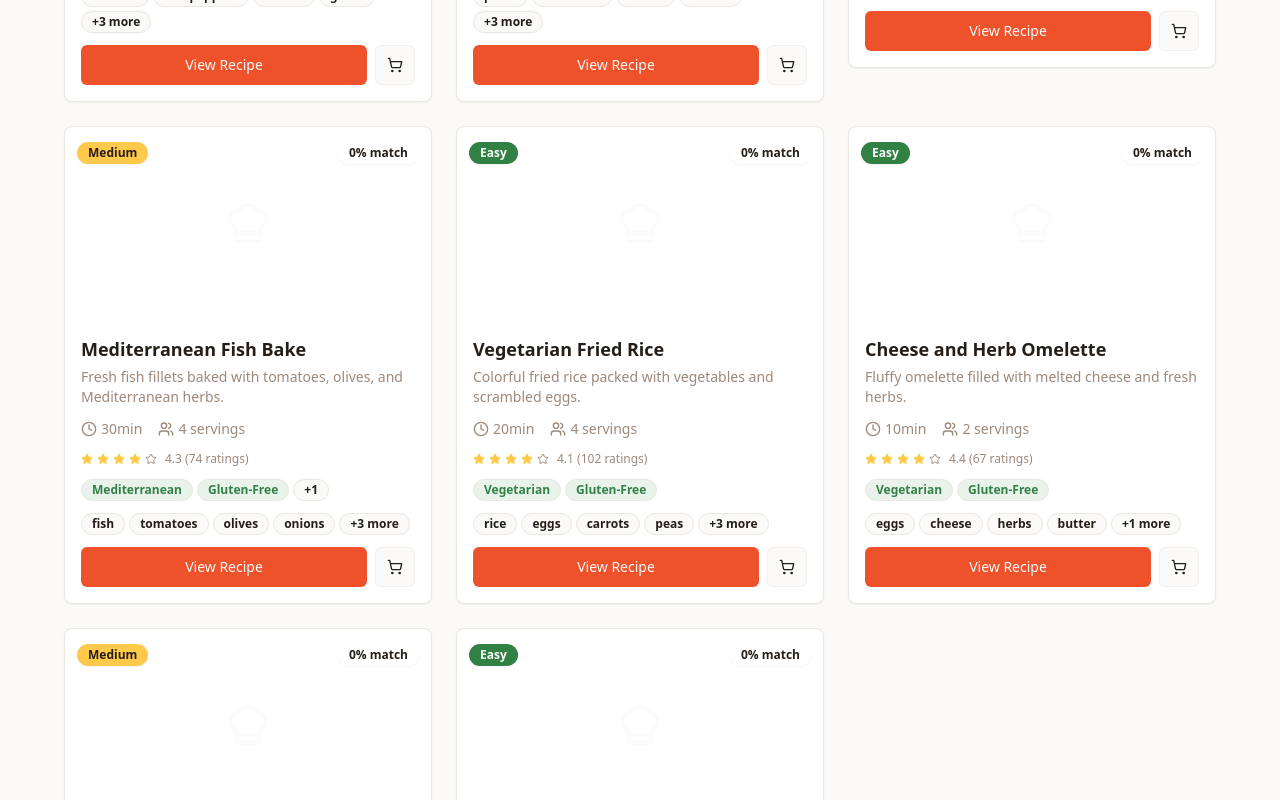
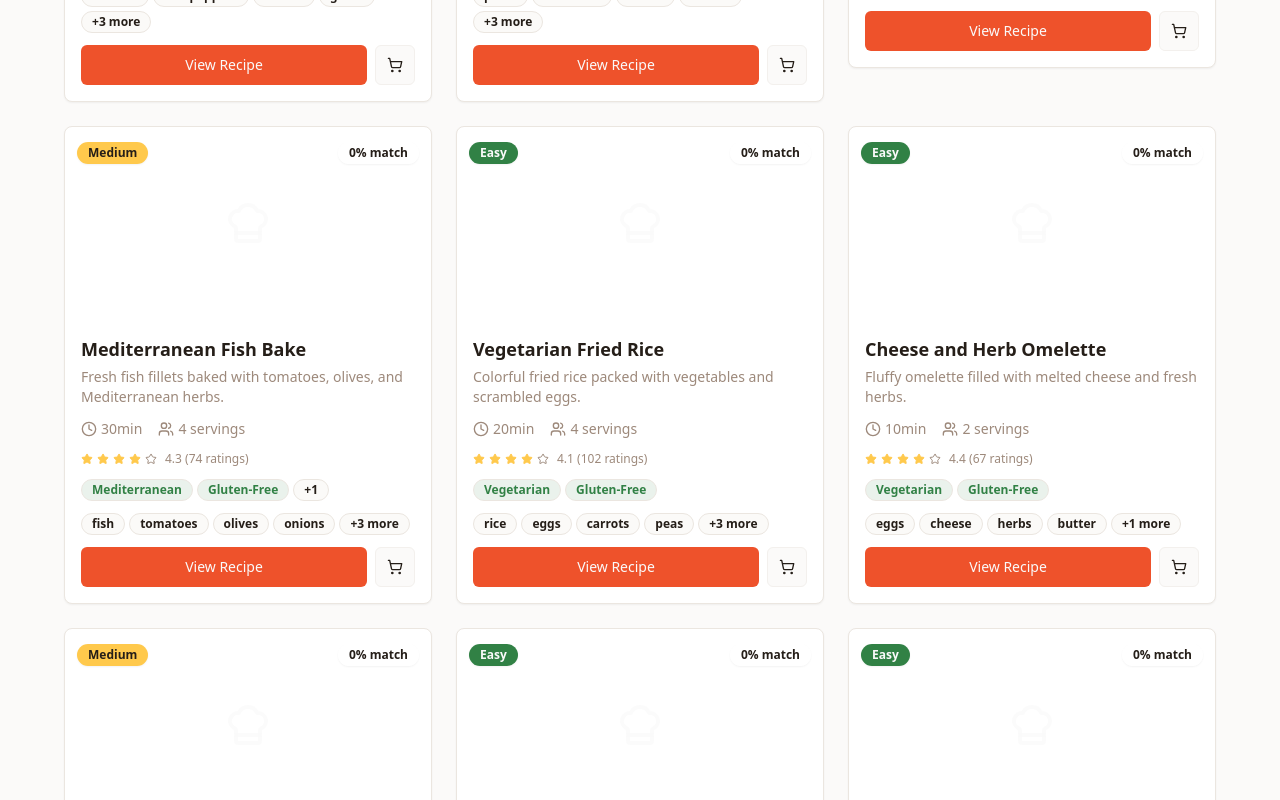
Before and after one commit to EmilyKenya/Chez-Fraise-Recipes, a React (Vite) app: page / in a window 1280 px wide. Shown: the part 2000-2800 px from the top of the page. Built offline with nearby package versions, Linux system fonts and the light colour scheme.

Commit message:
Add Kenyan recipes
Add simple Kenyan recipes to the dataset.

```diff
--- a/src/data/sampleRecipes.ts
+++ b/src/data/sampleRecipes.ts
@@ -185,6 +185,143 @@ export const SAMPLE_RECIPES: Recipe[] = [
       'Top with sliced grilled chicken.',
       'Drizzle with olive oil and your favorite dressing.'
     ]
+  },
+  {
+    id: '9',
+    title: 'Ugali',
+    description: 'Traditional Kenyan staple made from maize flour - simple, filling, and versatile.',
+    ingredients: ['maize flour', 'water', 'salt'],
+    cookingTime: 15,
+    difficulty: 'Easy',
+    servings: 4,
+    matchedIngredients: [],
+    rating: 4.8,
+    totalRatings: 234,
+    dietaryInfo: ['Vegan', 'Gluten-Free', 'Dairy-Free'],
+    instructions: [
+      'Bring 2 cups of water to boil in a heavy-bottomed pan.',
+      'Add a pinch of salt to the boiling water.',
+      'Gradually add maize flour while stirring continuously with a wooden spoon.',
+      'Keep stirring to avoid lumps and cook for 5-7 minutes.',
+      'The ugali is ready when it pulls away from the sides of the pan.',
+      'Shape into a mound and serve hot with vegetables or meat.'
+    ]
+  },
+  {
+    id: '10',
+    title: 'Sukuma Wiki (Collard Greens)',
+    description: 'Popular Kenyan vegetable dish with collard greens, onions, and tomatoes.',
+    ingredients: ['collard greens', 'onions', 'tomatoes', 'garlic', 'oil', 'salt'],
+    cookingTime: 20,
+    difficulty: 'Easy',
+    servings: 4,
+    matchedIngredients: [],
+    rating: 4.5,
+    totalRatings: 187,
+    dietaryInfo: ['Vegan', 'Gluten-Free', 'Dairy-Free'],
+    instructions: [
+      'Wash and chop collard greens into strips.',
+      'Heat oil in a large pan over medium heat.',
+      'Add chopped onions and cook until golden brown.',
+      'Add minced garlic and cook for 1 minute.',
+      'Add diced tomatoes and cook until softened.',
+      'Add collard greens and stir well.',
+      'Cover and cook for 10-15 minutes until greens are tender.',
+      'Season with salt and serve with ugali or rice.'
+    ]
+  },
+  {
+    id: '11',
+    title: 'Kenyan Chapati',
+    description: 'Soft and flaky flatbread perfect for any meal - a Kenyan favorite.',
+    ingredients: ['flour', 'water', 'oil', 'salt', 'sugar'],
+    cookingTime: 45,
+    difficulty: 'Medium',
+    servings: 6,
+    matchedIngredients: [],
+    rating: 4.6,
+    totalRatings: 156,
+    dietaryInfo: ['Vegetarian'],
+    instructions: [
+      'Mix flour, salt, and a pinch of sugar in a bowl.',
+      'Add oil and mix, then gradually add warm water to form a soft dough.',
+      'Knead the dough for 5-10 minutes until smooth.',
+      'Cover and let rest for 30 minutes.',
+      'Divide dough into 6 portions and roll each into a thin circle.',
+      'Brush with oil, roll up, then coil and roll flat again.',
+      'Cook on a hot pan for 2-3 minutes each side until golden spots appear.',
+      'Serve warm with stew or curry.'
+    ]
+  },
+  {
+    id: '12',
+    title: 'Githeri',
+    description: 'Hearty Kenyan dish of boiled maize and beans - nutritious and filling.',
+    ingredients: ['maize', 'beans', 'onions', 'tomatoes', 'oil', 'salt', 'spices'],
+    cookingTime: 60,
+    difficulty: 'Easy',
+    servings: 6,
+    matchedIngredients: [],
+    rating: 4.4,
+    totalRatings: 143,
+    dietaryInfo: ['Vegan', 'Gluten-Free', 'Dairy-Free'],
+    instructions: [
+      'Soak maize and beans separately overnight.',
+      'Boil maize for 30 minutes until tender.',
+      'Add beans and continue cooking for another 20 minutes.',
+      'In a separate pan, heat oil and sauté onions until golden.',
+      'Add tomatoes and cook until softened.',
+      'Add the onion-tomato mixture to the boiled maize and beans.',
+      'Season with salt and spices, simmer for 10 minutes.',
+      'Serve hot as a complete meal.'
+    ]
+  },
+  {
+    id: '13',
+    title: 'Kenyan Pilau',
+    description: 'Fragrant spiced rice dish with aromatic spices - perfect for special occasions.',
+    ingredients: ['rice', 'beef', 'onions', 'tomatoes', 'pilau masala', 'oil', 'garlic', 'ginger'],
+    cookingTime: 50,
+    difficulty: 'Medium',
+    servings: 6,
+    matchedIngredients: [],
+    rating: 4.7,
+    totalRatings: 198,
+    dietaryInfo: ['Dairy-Free'],
+    instructions: [
+      'Wash rice and soak for 30 minutes.',
+      'Cut beef into cubes and brown in hot oil.',
+      'Add sliced onions and cook until golden.',
+      'Add minced garlic, ginger, and pilau masala.',
+      'Add tomatoes and cook until softened.',
+      'Add rice and stir gently to coat with spices.',
+      'Add hot water (1:1.5 ratio with rice) and bring to boil.',
+      'Reduce heat, cover and simmer for 20 minutes until rice is tender.',
+      'Let rest for 5 minutes before serving.'
+    ]
+  },
+  {
+    id: '14',
+    title: 'Mandazi',
+    description: 'Sweet Kenyan fried bread - perfect for breakfast or tea time snack.',
+    ingredients: ['flour', 'sugar', 'milk', 'oil', 'baking powder', 'cardamom', 'eggs'],
+    cookingTime: 30,
+    difficulty: 'Medium',
+    servings: 8,
+    matchedIngredients: [],
+    rating: 4.3,
+    totalRatings: 89,
+    dietaryInfo: ['Vegetarian'],
+    instructions: [
+      'Mix flour, sugar, baking powder, and ground cardamom in a bowl.',
+      'Beat egg and add to dry ingredients.',
+      'Gradually add milk to form a soft dough.',
+      'Knead dough briefly until smooth, then let rest for 15 minutes.',
+      'Roll dough and cut into triangular or diamond shapes.',
+      'Heat oil to 350°F (175°C) for deep frying.',
+      'Fry mandazi until golden brown on both sides.',
+      'Drain on paper towels and serve warm with tea or coffee.'
+    ]
   }
 ];
 
```
